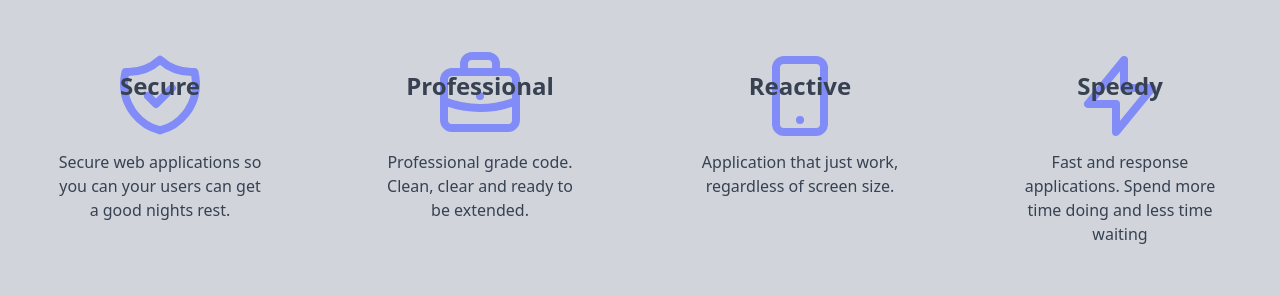
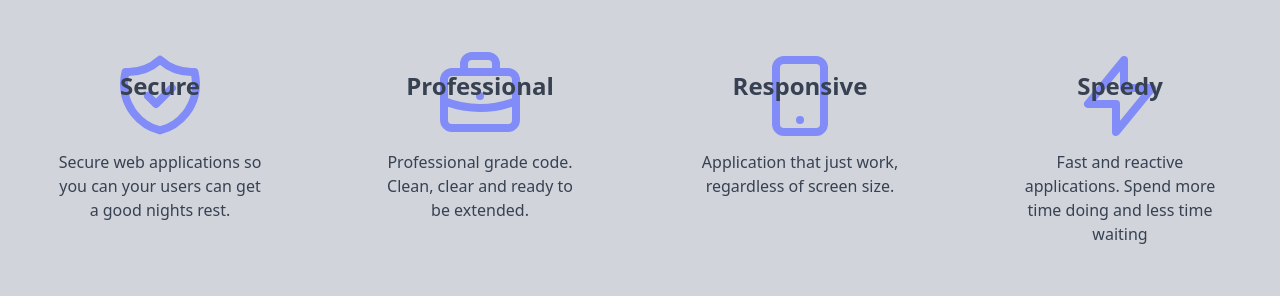
Before and after one commit to EugenioAntonioBonanno/portfolio, a React (Create React App) app: page / in a window 1280 px wide. Shown: the part 148-444 px from the top of the page. Built offline with nearby package versions, Linux system fonts and the light colour scheme.

Commit message:
configure tailwind CSS not to purge condtionally used class

```diff
--- a/src/components/pages/About.js
+++ b/src/components/pages/About.js
@@ -31,7 +31,7 @@ const About = () => {
           <SvgInfo
             svg={<Mobile
                   color={svgColor}
-                  title={'Reactive'}
+                  title={'Responsive'}
                 />}
             content={'Application that just work, regardless of screen size.'}
           />
@@ -40,12 +40,10 @@ const About = () => {
                   color={svgColor}
                   title={'Speedy'}
                 />}
-            content={'Fast and response applications. Spend more time doing and less time waiting'}
+            content={'Fast and reactive applications. Spend more time doing and less time waiting'}
           />
         </div>
       </div>
-
-
 
       <div className='block md:flex md:justify-center mx-3 mt-12'>
         <div>
--- a/tailwind.config.js
+++ b/tailwind.config.js
@@ -1,6 +1,12 @@
   // tailwind.config.js
   module.exports = {
-    purge: ['./src/**/*.{js,jsx,ts,tsx}', './public/index.html'],
+    purge: {
+      content: ['./src/**/*.{js,jsx,ts,tsx}', './public/index.html'],
+
+      options: {
+        safelist: ['text-indigo-400']
+      }
+    } ,
      darkMode: false, // or 'media' or 'class'
      theme: {
        extend: {},
```
Also changed, not shown: 1 other file (tests, documents, lock files or other folders).
